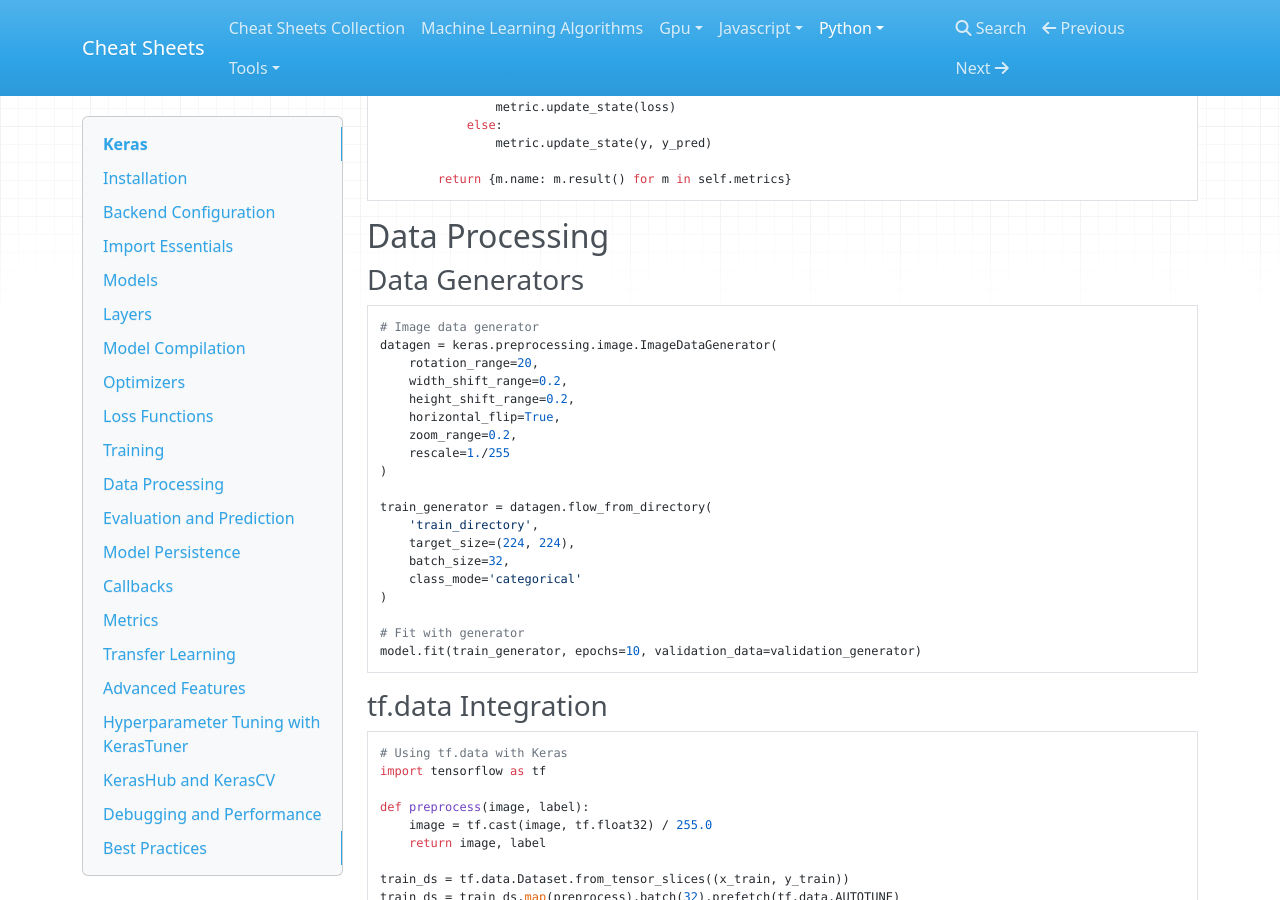
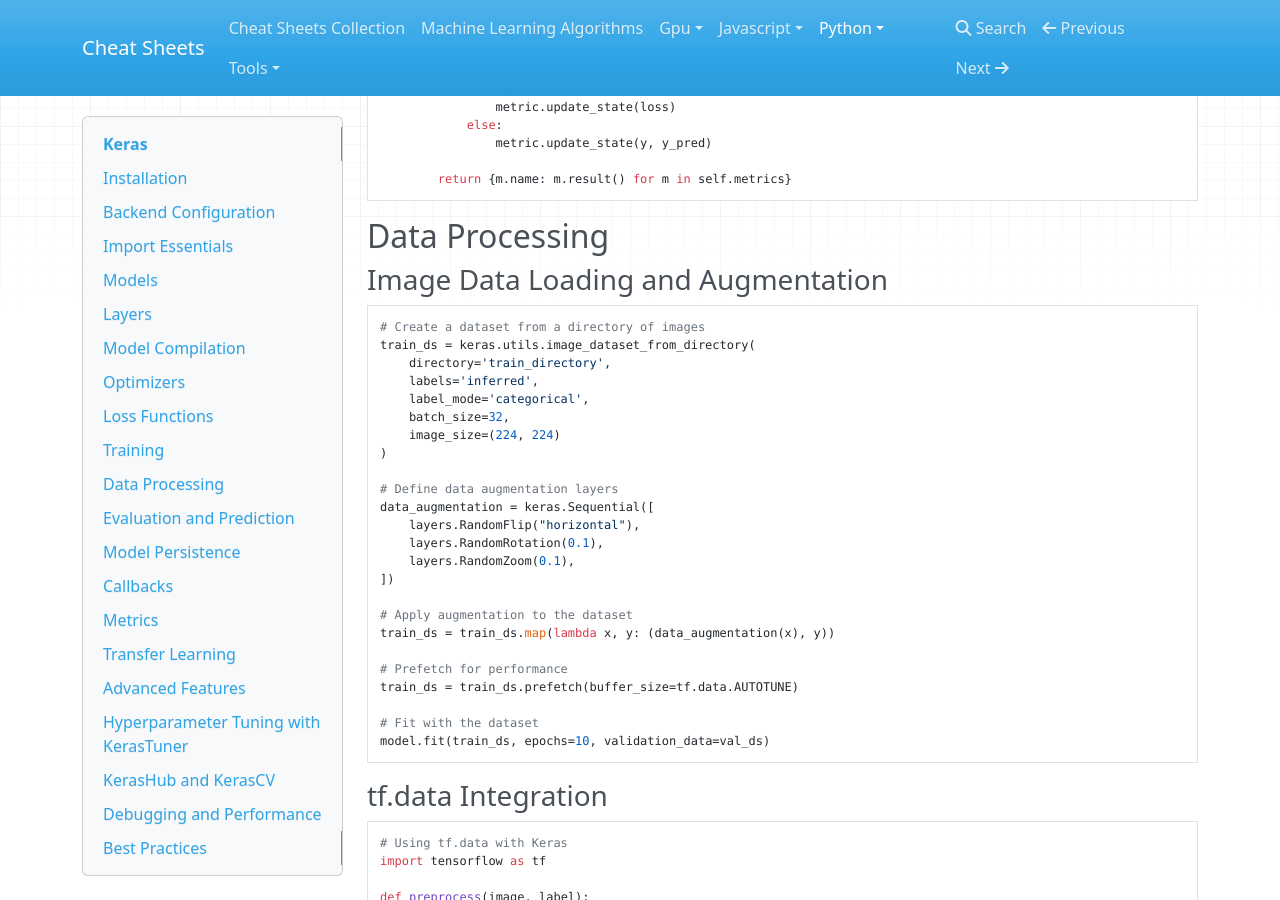
Before and after one commit to darkhelmet/cheats, an MkDocs documentation site: the page built from docs/python/keras.md, in a window 1280 px wide and 900 px high, scrolled down 7404 px. Built offline with MkDocs 1.6.1, drawn with Linux system fonts in a browser that asks for light colours; nearby versions of some CDN libraries.

Commit message:
more tweaks

````diff
--- a/docs/python/keras.md
+++ b/docs/python/keras.md
@@ -395,27 +395,32 @@ class CustomModel(keras.Model):
 
 ## Data Processing
 
-### Data Generators
+### Image Data Loading and Augmentation
 ```python
-# Image data generator
-datagen = keras.preprocessing.image.ImageDataGenerator(
-    rotation_range=20,
-    width_shift_range=0.2,
-    height_shift_range=0.2,
-    horizontal_flip=True,
-    zoom_range=0.2,
-    rescale=1./255
+# Create a dataset from a directory of images
+train_ds = keras.utils.image_dataset_from_directory(
+    directory='train_directory',
+    labels='inferred',
+    label_mode='categorical',
+    batch_size=32,
+    image_size=(224, 224)
 )
 
-train_generator = datagen.flow_from_directory(
-    'train_directory',
-    target_size=(224, 224),
-    batch_size=32,
-    class_mode='categorical'
-)
+# Define data augmentation layers
+data_augmentation = keras.Sequential([
+    layers.RandomFlip("horizontal"),
+    layers.RandomRotation(0.1),
+    layers.RandomZoom(0.1),
+])
 
-# Fit with generator
-model.fit(train_generator, epochs=10, validation_data=validation_generator)
+# Apply augmentation to the dataset
+train_ds = train_ds.map(lambda x, y: (data_augmentation(x), y))
+
+# Prefetch for performance
+train_ds = train_ds.prefetch(buffer_size=tf.data.AUTOTUNE)
+
+# Fit with the dataset
+model.fit(train_ds, epochs=10, validation_data=val_ds)
 ```
 
 ### tf.data Integration
````
Also changed, not shown: docs/gpu/cuda.md (+6 -9 lines).
